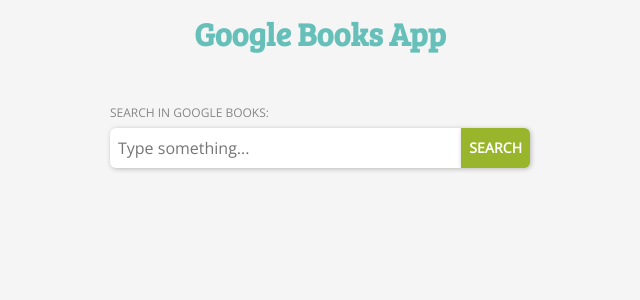
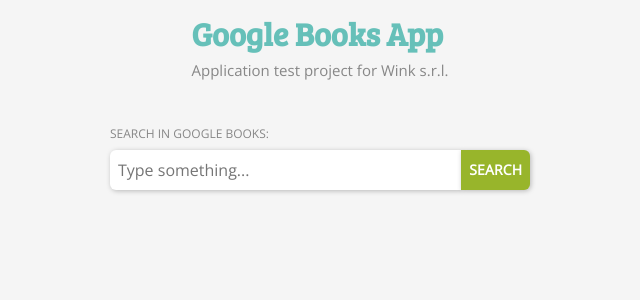
Before and after one commit to leorospo/wink_books, a React (Create React App) app: page / in a window 1280 px wide. Shown: the top 300 px of the page, without its empty margins (320-960 px from the left). Built offline with nearby package versions, Linux system fonts and the light colour scheme.

Commit message:
Remove comment on line 54

```diff
--- a/src/App.js
+++ b/src/App.js
@@ -51,7 +51,7 @@
             <div className="fullscreen-app">
                 <div className='heading'>
                     <h1 className=''>Google Books App</h1>
-                    {/* <h3>Application test project for Wink s.r.l.</h3> */}
+                    <h3>Application test project for Wink s.r.l.</h3>
                 </div>
                 <SearchBar
                     newSearch={this.newSearch}
```
